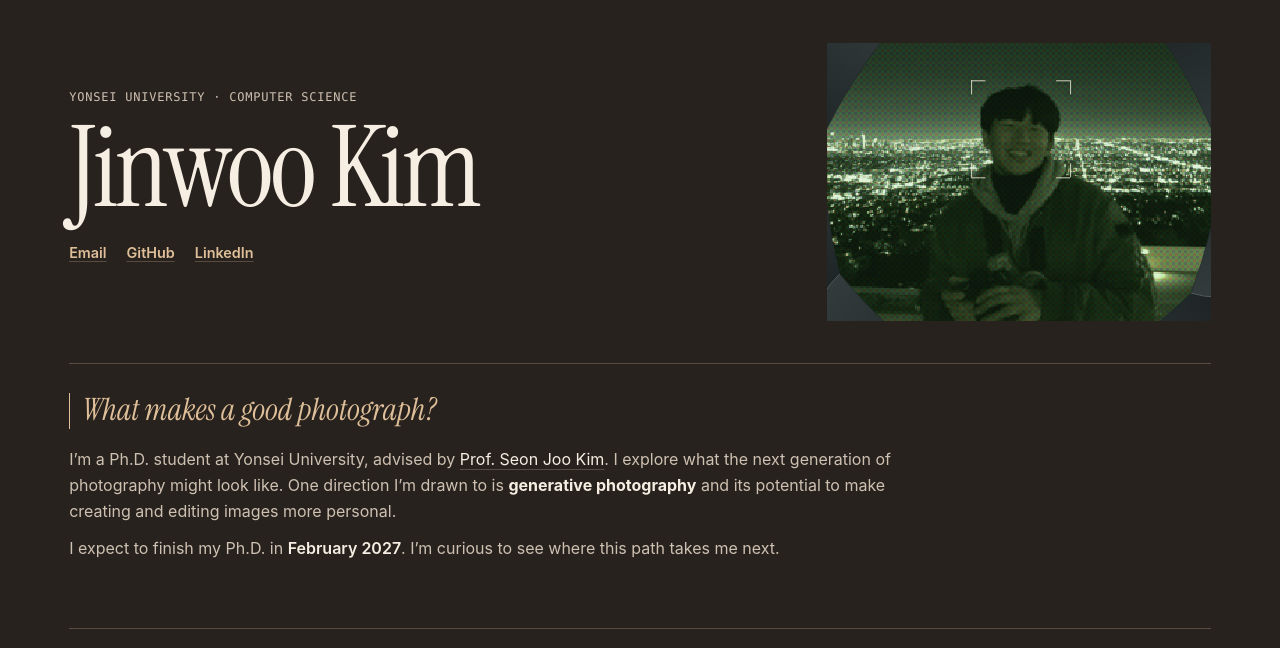
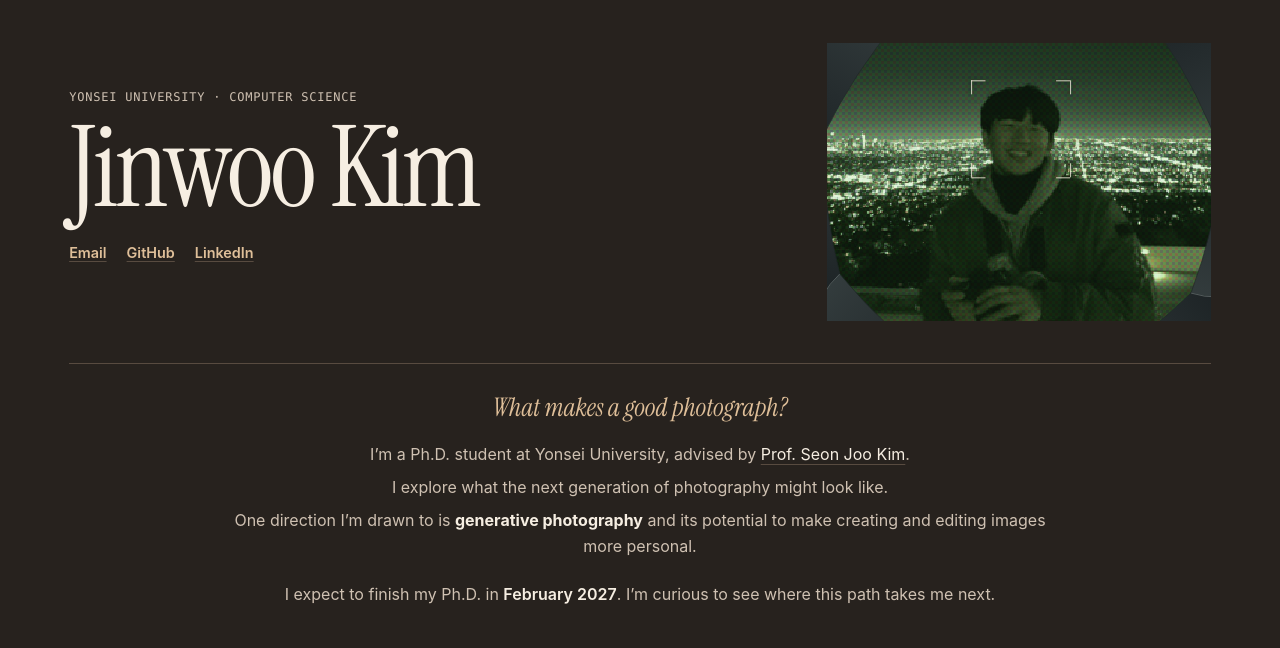
Before and after one commit to hello-jinwoo/hello-jinwoo.github.io, a plain HTML site: page index.html in a window 1280 px wide. Shown: the part 93-741 px from the top of the page. Drawn offline with Linux system fonts and the light colour scheme.

Commit message:
Center and space homepage introduction

```diff
--- a/index.html
+++ b/index.html
@@ -77,13 +77,17 @@
         <blockquote class="research-question">
           <p>What makes a good photograph?</p>
         </blockquote>
-        <p class="bio">
-          I’m a Ph.D. student at Yonsei University, advised by
-          <a href="https://sites.google.com/site/seonjookim">Prof. Seon Joo Kim</a>.
-          I explore what the next generation of photography might look like. One direction I’m drawn
-          to is <strong>generative photography</strong> and its potential to make creating and editing
-          images more personal.
-        </p>
+        <div class="bio">
+          <p>
+            I’m a Ph.D. student at Yonsei University, advised by
+            <a href="https://sites.google.com/site/seonjookim">Prof. Seon Joo Kim</a>.
+          </p>
+          <p>I explore what the next generation of photography might look like.</p>
+          <p>
+            One direction I’m drawn to is <strong>generative photography</strong> and its potential
+            to make creating and editing images more personal.
+          </p>
+        </div>
         <p class="next-step">
           I expect to finish my Ph.D. in <time datetime="2027-02">February 2027</time>.
           I’m curious to see where this path takes me next.
--- a/styles.css
+++ b/styles.css
@@ -188,6 +188,7 @@ a:focus-visible,
   margin-top: clamp(1.5rem, 3.25vw, 2.75rem);
   padding-top: clamp(1.2rem, 2.35vw, 1.85rem);
   border-top: 1px solid var(--rule);
+  text-align: center;
 }
 
 .eyebrow {
@@ -207,20 +208,24 @@ a:focus-visible,
 }
 
 .research-question {
-  padding-inline-start: .75rem;
-  border-inline-start: 1px solid var(--accent);
   color: var(--accent);
-  font: italic 400 clamp(1.45rem, 2.4vw, 2.3rem)/1.15 var(--serif);
+  font: italic 400 clamp(1.3rem, 2vw, 1.7rem)/1.2 var(--serif);
   text-wrap: pretty;
 }
 
 .bio, .next-step {
-  max-width: 82ch;
+  max-width: 86ch;
+  margin-inline: auto;
   color: var(--muted);
+  text-wrap: pretty;
 }
 
 .bio {
   margin-top: 1.05rem;
+}
+
+.bio p + p {
+  margin-top: .4rem;
 }
 
 .bio a, .next-step time, strong {
@@ -228,7 +233,7 @@ a:focus-visible,
 }
 
 .next-step {
-  margin-top: .65rem;
+  margin-top: 1.35rem;
 }
 
 .next-step time {
@@ -684,10 +689,6 @@ a:focus-visible,
     font-size: clamp(4.15rem, 10.2vw, 7rem);
   }
 
-  .research-question {
-    font-size: clamp(1.45rem, 4.1vw, 2rem);
-  }
-
   .bio {
     margin-top: .9rem;
   }
```
